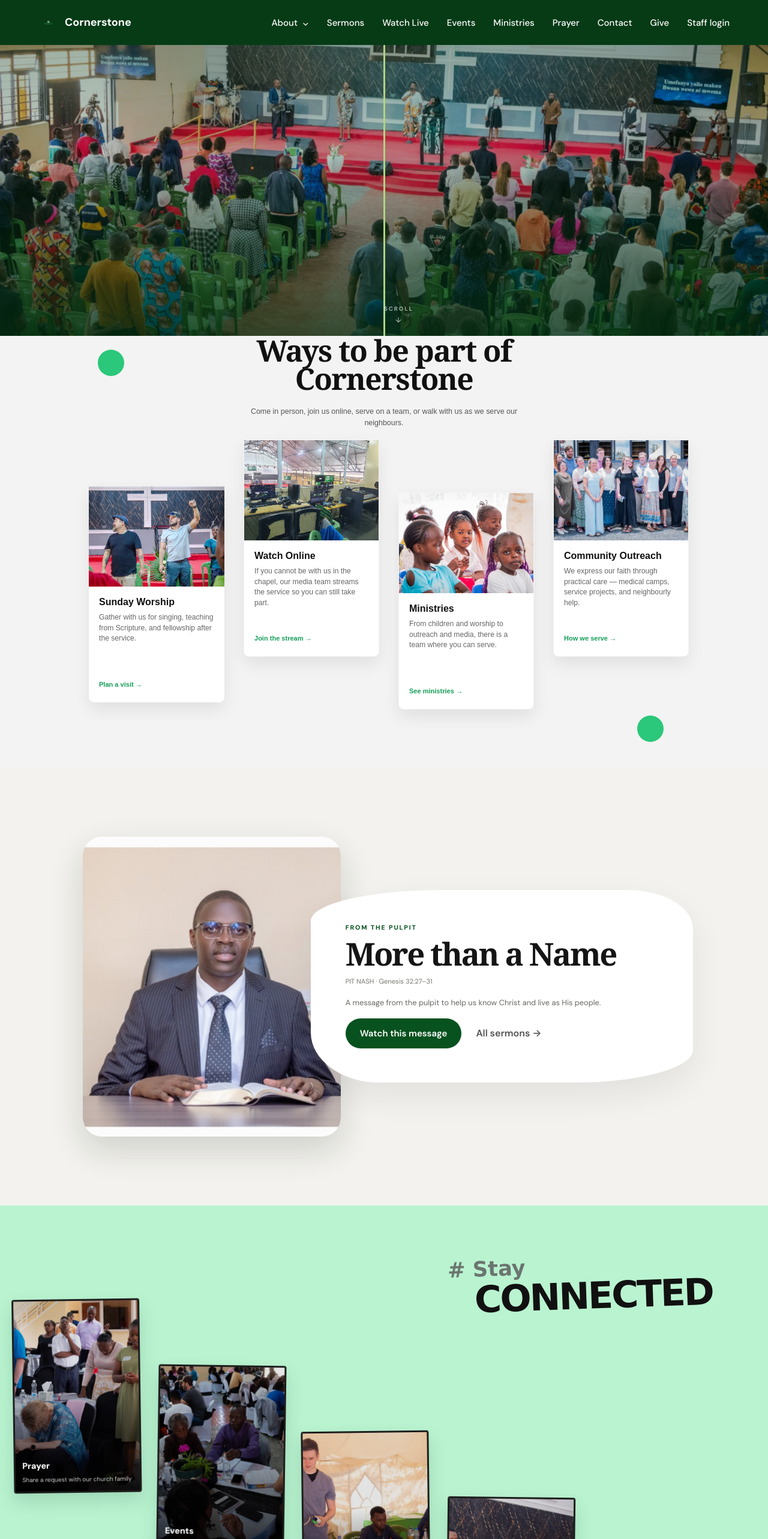
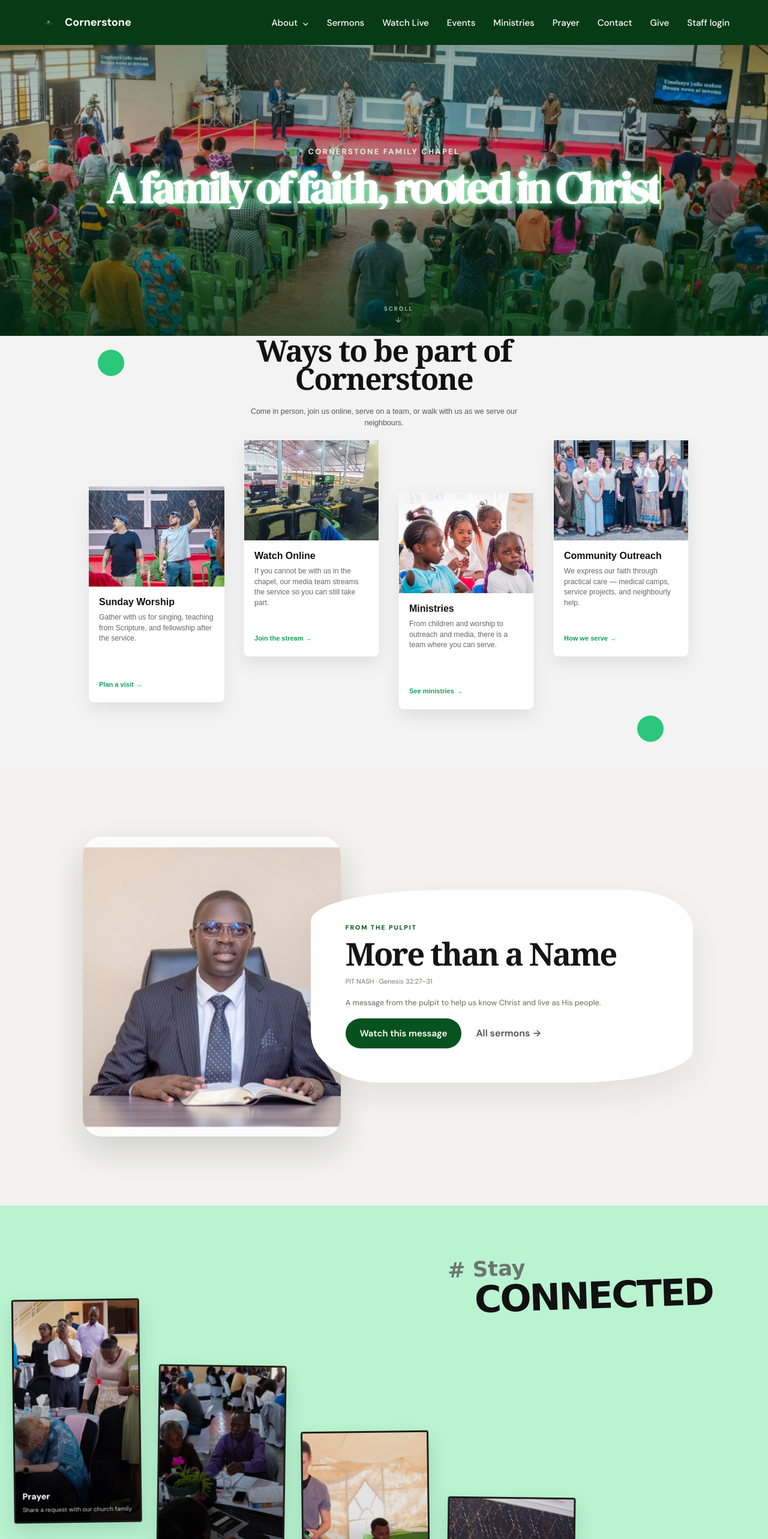
Before and after one commit to Watenehub/CFC, a React (Vite) app in the folder frontend/: page / in a window 1280 px wide. Shown: the top 2566 px of the page at 60% size. Built offline with nearby package versions, Linux system fonts and the light colour scheme; no server answers.

Commit message:
Style hero headline and enlarge connected cards

```diff
--- a/frontend/src/pages/Home.css
+++ b/frontend/src/pages/Home.css
@@ -1,3 +1,5 @@
+@import url('https://fonts.googleapis.com/css2?family=DM+Serif+Display:ital@0;1&display=swap');
+
 .home {
   background: var(--color-white);
 }
@@ -935,12 +937,17 @@
 .home .hero-title {
   max-width: 1000px;
   margin: 0 auto;
-  font-family: 'Sprite Graffiti', 'Permanent Marker', 'Brush Script MT', cursive;
+  font-family: 'DM Serif Display', Georgia, 'Times New Roman', serif;
   font-size: clamp(2.5rem, 5.7vw, 5.25rem);
   line-height: 0.98;
   font-weight: 800;
   letter-spacing: -0.055em;
   text-wrap: balance;
+  text-shadow:
+    0 0 8px rgba(189, 255, 218, 0.85),
+    0 0 20px rgba(73, 255, 154, 0.58),
+    0 0 42px rgba(73, 255, 154, 0.32);
+  animation: home-hero-burst 1.15s cubic-bezier(0.34, 1.56, 0.64, 1) 0.25s both;
 }
 
 .home .hero-scroll-hint {
@@ -1164,7 +1171,7 @@
 }
 
 .home .connect-card {
-  aspect-ratio: 0.76 / 1;
+  aspect-ratio: 0.62 / 1;
   border: 3px solid #1d1d1d;
   border-radius: 4px;
   box-shadow: 0 14px 30px rgba(10, 60, 35, 0.15);
@@ -1227,6 +1234,11 @@
 
 @keyframes home-hero-photo-pan { from { transform: scale(1.01); object-position: 47% 35%; } to { transform: scale(1.075); object-position: 55% 39%; } }
 @keyframes home-hero-breathe { 0%, 100% { filter: saturate(1) brightness(1); opacity: 0.98; } 50% { filter: saturate(1.08) brightness(1.05); opacity: 1; } }
+@keyframes home-hero-burst {
+  from { opacity: 0; transform: scale(0.55) rotate(-7deg); filter: blur(8px); }
+  65% { opacity: 1; transform: scale(1.04) rotate(1deg); filter: blur(0); }
+  to { opacity: 1; transform: scale(1) rotate(0); filter: blur(0); }
+}
 @keyframes home-floating-dot { 0%, 100% { transform: translateY(0) rotate(0); } 50% { transform: translateY(-12px) rotate(8deg); } }
 @keyframes home-event-tumble { from { opacity: 0; transform: translateY(22px) rotate(7deg) scale(0.9); filter: blur(5px); } 55% { opacity: 1; transform: translateY(-5px) rotate(-1.5deg) scale(1.015); filter: blur(0); } to { opacity: 1; transform: translateY(0) rotate(0) scale(1); } }
 
@@ -1269,7 +1281,7 @@
 @media (max-width: 560px) {
   .home .section { padding: 4rem 0; }
   .home .hero { min-height: 500px; }
-  .home .hero-title { font-size: clamp(2.25rem, 12vw, 3.35rem); }
+  .home .hero-title { font-size: clamp(2.25rem, 12vw, 3.35rem); animation: home-hero-burst 1.15s cubic-bezier(0.34, 1.56, 0.64, 1) 0.25s both; }
   .home .experience-grid { grid-template-columns: 1fr; max-width: 360px; }
   .home .experience-card:nth-child(n) { margin-top: 0; }
   .home .experience-card:nth-child(odd) { transform: translateX(-15px); }
@@ -1288,7 +1300,7 @@
   .home .connect-stage .section-heading { margin-left: 0; }
   .home .connect-scroll { grid-template-columns: repeat(2, minmax(0, 1fr)); width: 100%; gap: 0.75rem; padding-top: 0; }
   .home .connect-card:nth-child(n) { transform: none; margin-left: 0; }
-  .home .connect-card { aspect-ratio: 0.74 / 1; }
+  .home .connect-card { aspect-ratio: 0.62 / 1; }
   .home .event-showcase-image { border-radius: 28px; }
   .home .events-copy .section-heading { font-size: 2.55rem; }
   .home .cta-band-actions { flex-direction: column; align-items: stretch; max-width: 260px; margin: 0 auto; }
@@ -1298,6 +1310,7 @@
 @media (prefers-reduced-motion: reduce) {
   .home .hero-bg-image,
   .home .hero-typewriter,
+  .home .hero-title,
   .home .floating-dot,
   .home .event-slide.is-active { animation: none; }
 }
@@ -1602,7 +1615,7 @@
   }
 
   .home .connect-card {
-    aspect-ratio: 0.66 / 1;
+    aspect-ratio: 0.57 / 1;
   }
 
   .home .connect-card:nth-child(1) { transform: translateY(8px) rotate(-0.8deg); }
```
